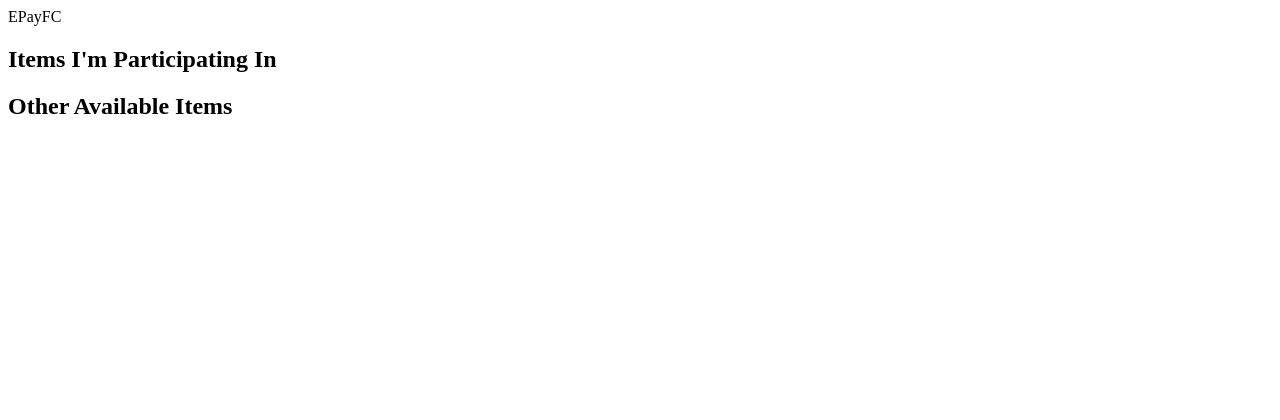
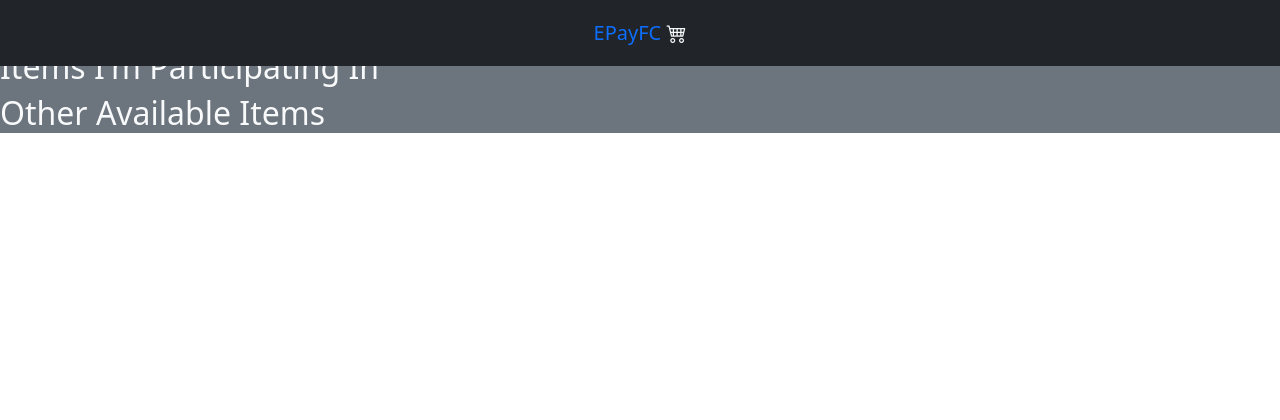
Before and after one commit to cihanaslan12/EPayFC, a PHP site: the page made by view/view_browse_items.php in a window 1280 px wide. Shown: the top 420 px of the page. Run offline with PHP 8.4, Linux system fonts and the light colour scheme; the template is opened without the code that fills it, so the values that code supplies are empty.

Commit message:
feat(browse_items): navbar top & bottom

```diff
--- /dev/null
+++ b/view/footer_menu.php
@@ -0,0 +1,17 @@
+<nav class="navbar fixed-bottom p-5 bg-dark">
+    <?php if (isset($user)) : ?>
+        <div class="container-fluid">
+            <a href="item/browse" class="link-primary"><i class="bi bi-search">Browse</i>Browse</a>
+            <a href="view_my_items" class="link-primary"><i class="bi bi-house-door"></i>My Items</a>
+            <a href="view_add_offer" class="link-primary"><i class="bi bi-plus"></i>Add Offer</a>
+            <a href="view_profile" class="link-primary"><i class="bi bi-gear"></i>Profile</a>
+        </div>
+    <?php endif; ?>
+
+    <?php if(isset($guest)): ?>
+        <div>
+            <a href="item/browse" class="link-primary"><i class="bi bi-search"></i>Browse</a>
+            <a href="view_signup" class="link-primary"><i class="bi bi-cake2"></i>Join us</a>
+        </div>
+    <?php endif; ?>
+</nav>
--- a/view/header_menu.php
+++ b/view/header_menu.php
@@ -1,23 +1,19 @@
-<nav class="navbar">
-    <div class="navbar-left">
-        <?php if (isset($show_back) && $show_back): ?>
-            <a href="<?= $backUrl ?? '#' ?>" class="back-button">
-                <i class="fa-solid fa-arrow-left"></i>
-            </a>
-        <?php endif; ?>
-    </div>
+<nav class="navbar fixed-top p-3 mb-2 bg-dark">
+    <div class="container-fluid">
+            <?php if (isset($show_back) && $show_back): ?>
+                <a href="<?= $backUrl ?? '#' ?>" class="btn back-btn">
+                    <i class="bi bi-arrow-left text-primary"></i>
+                </a>
+            <?php endif; ?>
 
-    <div class="navbar-center">
-        <span class="page-title">
-            <?= $page_title ?? "EPayFC" ?>
+        <span class="navbar-brand mx-auto mb-0 h1 text-primary">
+            <?= $page_title ?? "EPayFC" ?> <i class="bi bi-cart4 text-light"></i>
         </span>
-    </div>
 
-    <div class="navbar-right">
         <?php if (isset($show_save) && $show_save): ?>
-            <button type="submit" form="main-form" class="save-button">
-                <i class="fa-regular fa-floppy-disk"></i>
-            </button>
-        <?php endif; ?>
+            <button type="submit" form="form" class="btn save-btn">
+                    <i class="bi bi-airplane text-primary"></i>
+                </button>
+            <?php endif; ?>
     </div>
 </nav>
--- a/view/view_browse_items.php
+++ b/view/view_browse_items.php
@@ -5,12 +5,15 @@
         <meta name="viewport" content="width=device-width, initial-scale=1.0">
         <title>Browse items</title>
         <base href="<?= Configuration::get("web_root") ?>">
-        <link href="https://cdnjs.cloudflare.com/ajax/libs/font-awesome/6.0.0-beta3/css/all.min.css" rel="stylesheet">
+        <link href="https://cdn.jsdelivr.net/npm/bootstrap@5.3.8/dist/css/bootstrap.min.css" rel="stylesheet" integrity="sha384-sRIl4kxILFvY47J16cr9ZwB07vP4J8+LH7qKQnuqkuIAvNWLzeN8tE5YBujZqJLB" crossorigin="anonymous">
+        <link href="https://cdn.jsdelivr.net/npm/bootstrap-icons@1.10.0/font/bootstrap-icons.css" rel="stylesheet">
     </head>
 
     <body>
-        <?php require 'header_menu.php'; ?>
-
+        <header>
+            <?php require 'header_menu.php';?>
+        </header>
+        <main class="pt-5 bg-secondary text-light">
             <h2>Items I'm Participating In</h2>
                 <?php if(isset($my_participations)): ?>
                     <p><?= count($my_participations) ?></p>
@@ -26,8 +29,12 @@
                     <?php foreach ($others_available as $item): ?>
                         <div class="item-card">
                             <h5><?= $item->get_title() ?></h5>
+                        </div>
                     <?php endforeach;?>
                 <?php endif; ?>
-
+        </main>
+        <footer>
+            <?php require 'footer_menu.php'; ?>
+        </footer>
     </body>
 </html>
```
Lines whose indentation alone changed are shown as unchanged.
